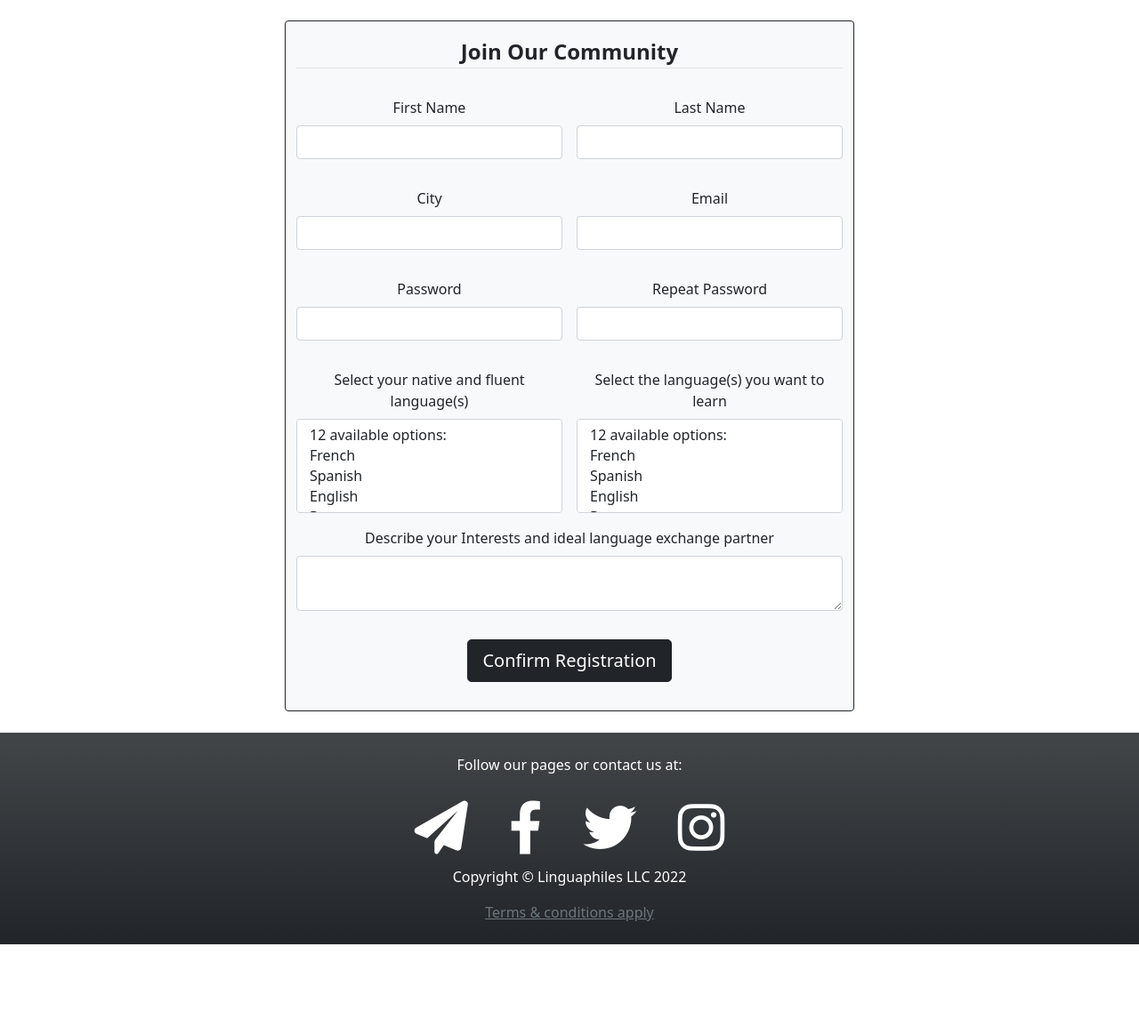
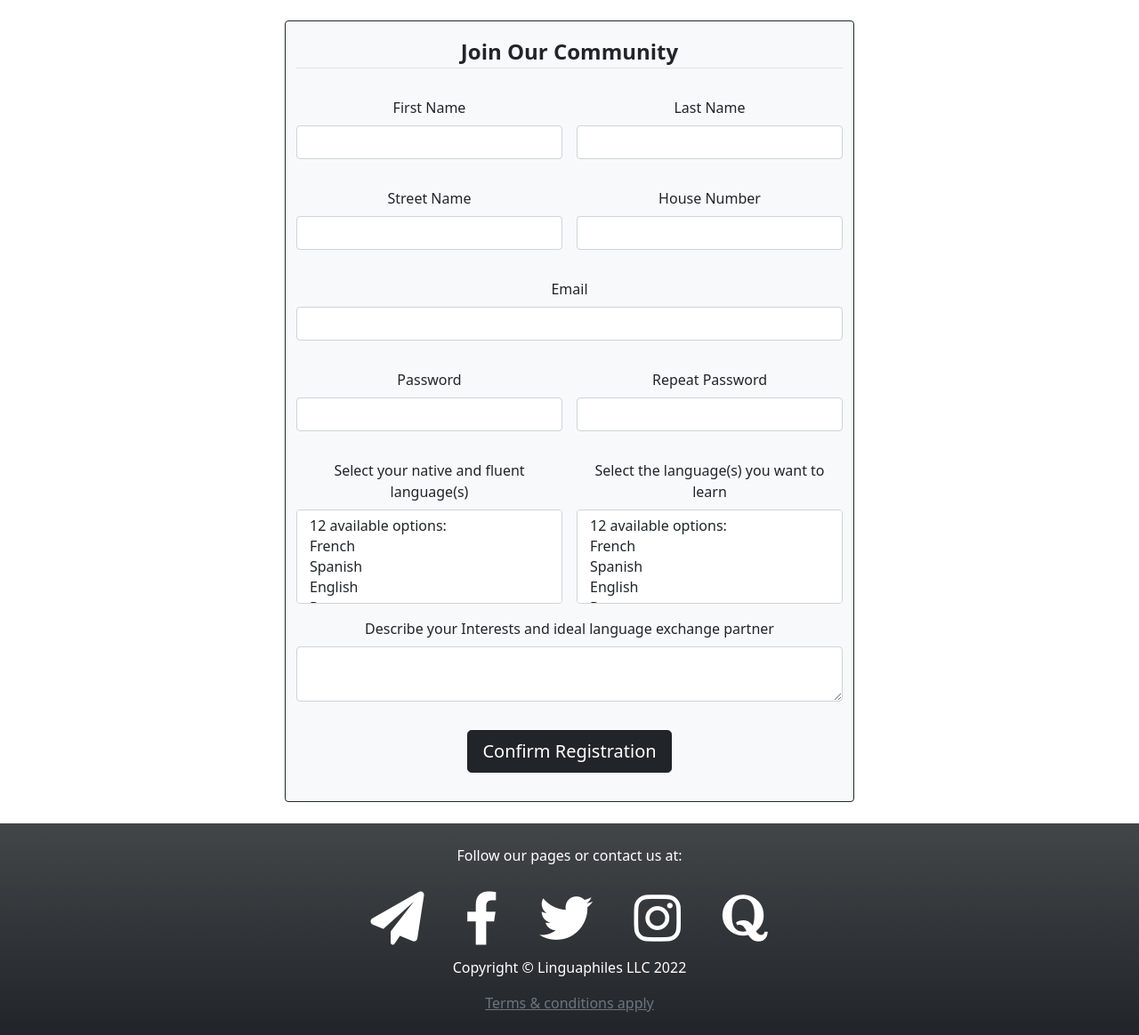
Before and after one commit to rindo57/langx, a Flask app: page /register in a window 1280 px wide. Shown: the part 68-1232 px from the top of the page at 89% size. Before the commit the page ends 1130 px from the top, so only its background shows below. Run offline with Flask 2, Linux system fonts and the light colour scheme; some libraries are stand-ins or nearby versions.

Commit message:
Fixed User Authentication Checks

```diff
--- a/app.py
+++ b/app.py
@@ -1,14 +1,14 @@
-import email
 import os
 import sys
-from turtle import title
+import tkinter as tk
 from flask import Flask, request, abort, jsonify, render_template, url_for, flash, redirect
 from flask_cors import CORS
 import traceback
 from forms import LoginForm, RegistrationForm
-from models import AppUser, setup_db, SampleLocation, db_drop_and_create_all, db
-from flask_bcrypt import Bcrypt
-from flask_login import LoginManager, login_user
+from models import setup_db, SampleLocation, db_drop_and_create_all,db, AppUser
+from flask_bcrypt import Bcrypt, bcrypt
+from flask_login import LoginManager
+from flask_login import login_user, current_user, logout_user, login_required
 
 
 def create_app(test_config=None):
@@ -17,16 +17,23 @@ def create_app(test_config=None):
     setup_db(app)
     CORS(app)
     """ comment out at the first time running the app """
-    # db_drop_and_create_all()
-
-    app.config['SECRET_KEY']= 'b7c43167f2d15b477ae15d333596ceb4'
+    #db_drop_and_create_all()
+    app.config['SECRET_KEY']= '66cb9ba6becd134af4b68a05fddf19aa'
 
     # hashing the user's password
     bcrypt = Bcrypt(app)
 
-    # class required to enable registered app users to log in
+    # Required to enable registered app users to log in
     login_manager = LoginManager(app)
     login_manager.init_app(app)
+
+    # Further to the login_required decorator, this sets/sends the user to the route required
+    # before accessing the desired page which in this case is the 'profile page' for a user that
+    # hasn't logged in yet
+    login_manager.login_view = 'login'
+
+    # Flash alert for the login required message
+    login_manager.login_message_category = 'warning'
 
     # Function that reloads the user from the user id stored in the session
     @login_manager.user_loader
@@ -37,34 +44,61 @@ def create_app(test_config=None):
     @app.route("/")
     @app.route("/home")
     def home():
-        return render_template('home.html', title='Home')
-
-    @app.route("/login", methods=['GET', 'POST'])
-    def login():
-        form = LoginForm()
-        if form.validate_on_submit():
-            user = AppUser.query.filter_by(email==form.email.data).first()
-            if user and bcrypt.check_password_hash(user.password, form.password.data):
-                login_user(user, remember=form.remember.data)
-                return redirect(url_for('home'))
-            else:
-                flash('Login Unsuccessful - Please check your email and password', 'danger')
-        return render_template('login.html', title='Login', form=form)
+        print('Home route running')
+        return render_template('home.html')
 
     @app.route("/register", methods=['GET', 'POST'])
     def register():
+        if current_user.is_authenticated:
+            return redirect(url_for('home'))
         form = RegistrationForm()
         if form.validate_on_submit():
             hashed_password = bcrypt.generate_password_hash(form.password.data).decode('utf-8')
             # create the app user instance
-            user = AppUser(firstname=form.firstname.data, lastname=form.lastname.data, email=form.email.data, password=hashed_password)
+            app_user = AppUser(firstname=form.firstname.data, lastname=form.lastname.data, street=form.street.data, house=form.house.data,
+            email=form.email.data, password=hashed_password, interests=form.interests.data)
             # add the app user to the database
-            db.session.add(user)
+            print(app_user)
+            db.session.add(app_user)
             # commit the change - now the user can log in
             db.session.commit()
             flash(f'Account created - Welcome to the community {form.firstname.data} {form.lastname.data}!', 'success')
             return redirect(url_for('login'))
         return render_template('register.html', title='Register', form=form)
+
+    @app.route("/login", methods=['GET', 'POST'])
+    def login():
+        print("Login info", flush=True)
+        if current_user.is_authenticated:
+            return redirect(url_for('home'))
+        form = LoginForm()
+        if form.validate_on_submit():
+            print('form validated')
+            app_user = AppUser.query.filter_by(email=form.email.data).first()
+            # checking if credentials used exist in the db
+            print(app_user)
+            if app_user and bcrypt.check_password_hash(app_user.password, form.password.data):
+                print("There's a password match")
+                login_user(app_user, remember=form.remember_user.data)
+                # access the query paramater after login if it exists
+                next_page = request.args.get('next')
+                return redirect(next_page) if next_page else redirect(url_for('home'))
+            else:
+                print('Failed flash message - auth failed')
+                flash('Login unsuccessful, please check your email and password', 'danger')
+        return render_template('login.html', title='Login', form=form)
+
+    @app.route("/profile")
+    # The app user has to be logged in to access this profile page
+    @login_required
+    def profile():
+        profile_pic = url_for('static', filename='profile_pics/' + current_user.profile_pic)
+        return render_template('profile.html', title='Profile', profile_pic = profile_pic)
+
+    @app.route("/logout")
+    def logout():
+        logout_user()
+        return redirect(url_for('home'))
 
     @app.route('/map', methods=['GET'])
     def location():
--- a/forms.py
+++ b/forms.py
@@ -1,7 +1,7 @@
 from random import choices
 from flask_wtf import FlaskForm
 #from flask_wtf.file import FileField, FileAllowed
-from wtforms import StringField, PasswordField, SubmitField, BooleanField, TextAreaField, SelectMultipleField
+from wtforms import StringField, IntegerField, PasswordField, SubmitField, BooleanField, TextAreaField, SelectMultipleField
 from wtforms.validators import DataRequired, Length, Email, EqualTo, ValidationError
 from models import AppUser
 
@@ -9,16 +9,18 @@ from models import AppUser
 class LoginForm(FlaskForm):
     email = StringField('Email', validators=[DataRequired(), Email()])
     password = PasswordField('Password', validators=[DataRequired()])
+    # This field allows users to remain logged in after a period under a secure cookie
     remember_user = BooleanField('Remember Me')
     submit = SubmitField('Login')
 
 class RegistrationForm(FlaskForm):
-    firstname = StringField('First Name', validators=[DataRequired(), Length(min=5, max=10)])
+    firstname = StringField('First Name', validators=[DataRequired(), Length(min=2, max=10)])
     lastname = StringField('Last Name', validators=[DataRequired(), Length(min=5, max=10)])
-    city = StringField('City', [DataRequired()])
+    street = StringField('Street Name', validators=[DataRequired()])
+    house = IntegerField('House Number', validators=[DataRequired()])
     email = StringField('Email', validators=[DataRequired(), Email()])
     password = PasswordField('Password', validators=[DataRequired()])
-    repeat_password = PasswordField('Repeat Password', validators=[DataRequired(), EqualTo('password')])
+    repeat_password = PasswordField('Repeat Password', validators=[DataRequired(), EqualTo('password', message='Passwords must match')])
     options=['12 available options:', 'French', 'Spanish', 'English', 'Portuguese', 'Chinese', 'German','Khoisan', 'Korean', 'Swahili', 'Japanese', 'Russian', 'Arabic']
     languages = SelectMultipleField('Select your native and fluent language(s)', validators=[DataRequired()], choices=options)
     other_languages = SelectMultipleField('Select the language(s) you want to learn', validators=[DataRequired()], choices=options)
@@ -26,6 +28,6 @@ class RegistrationForm(FlaskForm):
     submit = SubmitField('Confirm Registration')
 
     def validate_email(self, email):
-        user = AppUser.query.filter_by(email=email.data).first()
-        if user:
+        app_user = AppUser.query.filter_by(email=email.data).first()
+        if app_user:
             raise ValidationError('This email is taken, please select a different one.')
--- a/static/home.js
+++ b/static/home.js
@@ -1,5 +1,5 @@
 console.log('JS is running')
-let languagesArr;
+/*let languagesArr;
 languagesArr = [
     'French', 'Spanish', 'English', 'Portuguese', 'Chinese', 'German',
     'Khoisan', 'Korean', 'Swahili', 'Japanese', 'Russian', 'Arabic'
@@ -7,4 +7,4 @@ languagesArr = [
 
 for (let i = 0; i < languagesArr.length; i++ ) {
     document.getElementById("user_languages").innerHTML(`<option>${languagesArr[i]}</option>`);
-};
+};*/
--- a/templates/partials/footer.html
+++ b/templates/partials/footer.html
@@ -42,6 +42,17 @@
              data-mdb-ripple-color="white"
              ><i class="fab fa-instagram fa-3x"></i
         ></a>
+
+          <!-- Quora -->
+          <a
+            class="btn btn-link btn-floating btn-lg text-white m-1"
+            href="https://www.quora.com"
+            target="_blank"
+            role="button"
+            data-mdb-ripple-color="white"
+            ><i class="fa-brands fa-quora fa-3x"></i
+          ></a>
+
     </div>
     <p>Copyright &copy; Linguaphiles LLC 2022</p>
     <a class="text-muted" href="http://www.termify.io" target="_blank">  Terms & conditions apply</a>
--- a/templates/partials/navbar.html
+++ b/templates/partials/navbar.html
@@ -11,12 +11,21 @@
                     <li class="nav-item">
                         <a class="nav-item nav-link fs-6 fw-bold active" href="{{ url_for('home') }}"><i class="fa-solid fa-house-chimney-user"></i> Home</a>
                     </li>
+                    {% if current_user.is_authenticated %}
+                        <li class="nav-item">
+                            <a class="nav-item nav-link fs-6 fw-bold active" href="{{ url_for('profile') }}"><i class="fa-solid fa-id-badge"></i> Profile</a>
+                        </li>
+                        <li class="nav-item">
+                            <a class="nav-item nav-link fs-6 fw-bold active" href="{{ url_for('logout') }}"><i class="fa-solid fa-right-from-bracket"></i> Logout</a>
+                        </li>
+                    {% else %}
                         <li class="nav-item">
                             <a class="nav-item nav-link fs-6 fw-bold active" href="{{ url_for('login') }}"><i class="fa-solid fa-user"></i> Login</a>
                         </li>
                         <li class="nav-item">
                             <a class="nav-item btn btn-secondary active fs-6 fw-bold active" role="button" href="{{ url_for('register') }}"><i class="fa-solid fa-hand-pointer"></i> Register</a>
                         </li>
+                    {% endif %}
                 </ul>
                 </div>
             </div>
--- a/templates/register.html
+++ b/templates/register.html
@@ -37,24 +37,39 @@
                 </div>
                 <div class="row align-items-center g-3 mt-3">
                     <div class="col-sm-6">
-                        {{ form.city.label(class="form-label") }}
-                        {% if form.city.errors %}
-                            {{ form.city(class="form-control is-invalid") }}
+                        {{ form.street.label(class="form-label") }}
+                        {% if form.street.errors %}
+                            {{ form.street(class="form-control is-invalid") }}
                             <div class="invalid-feedback">
-                                {% for error in form.city.errors %}
+                                {% for error in form.street.errors %}
                                     <span>{{ error }}</span>
                                 {% endfor %}
                             </div>
                         {% else %}
-                            {{ form.city(class="form-control") }}
+                            {{ form.street(class="form-control") }}
                         {% endif %}
                     </div>
                     <div class="col-sm-6">
+                        {{ form.house.label(class="form-label") }}
+                        {% if form.house.errors %}
+                            {{ form.house(class="form-control is-invalid") }}
+                            <div class="invalid-feedback">
+                                {% for error in form.house.errors %}
+                                    <span>{{ error }}</span>
+                                {% endfor %}
+                            </div>
+                        {% else %}
+                            {{ form.house(class="form-control") }}
+                        {% endif %}
+                    </div>
+                </div>
+                <div class="row g-3 mt-3">
+                    <div class="col-sm-12">
                         {{ form.email.label(class="form-label") }}
                         {% if form.email.errors %}
                             {{ form.email(class="form-control is-invalid") }}
                             <div class="invalid-feedback">
-                                {% for error in form.city.errors %}
+                                {% for error in form.email.errors %}
                                     <span>{{ error }}</span>
                                 {% endfor %}
                             </div>
@@ -69,7 +84,7 @@
                         {% if form.password.errors %}
                             {{ form.password(class="form-control is-invalid") }}
                             <div class="invalid-feedback">
-                                {% for error in form.city.errors %}
+                                {% for error in form.password.errors %}
                                     <span>{{ error }}</span>
                                 {% endfor %}
                             </div>
@@ -82,7 +97,7 @@
                         {% if form.repeat_password.errors %}
                             {{ form.repeat_password(class="form-control is-invalid") }}
                             <div class="invalid-feedback">
-                                {% for error in form.city.errors %}
+                                {% for error in form.repeat_password.errors %}
                                     <span>{{ error }}</span>
                                 {% endfor %}
                             </div>
```
Also changed, not shown: other parts of templates/register.html (+27 -0 lines), models.py (+29 -11 lines), templates/home.html (+5 -13 lines), templates/login.html (+15 -1 lines), templates/profile.html (added, +37 -0 lines), static/profile_pics/Alejandro.jpg (added), static/profile_pics/Florian.jpg (added), static/profile_pics/Jun.jpg (added), static/profile_pics/Serge.jpg (added), static/profile_pics/default.jpg (added). Lines whose indentation alone changed are shown as unchanged.
